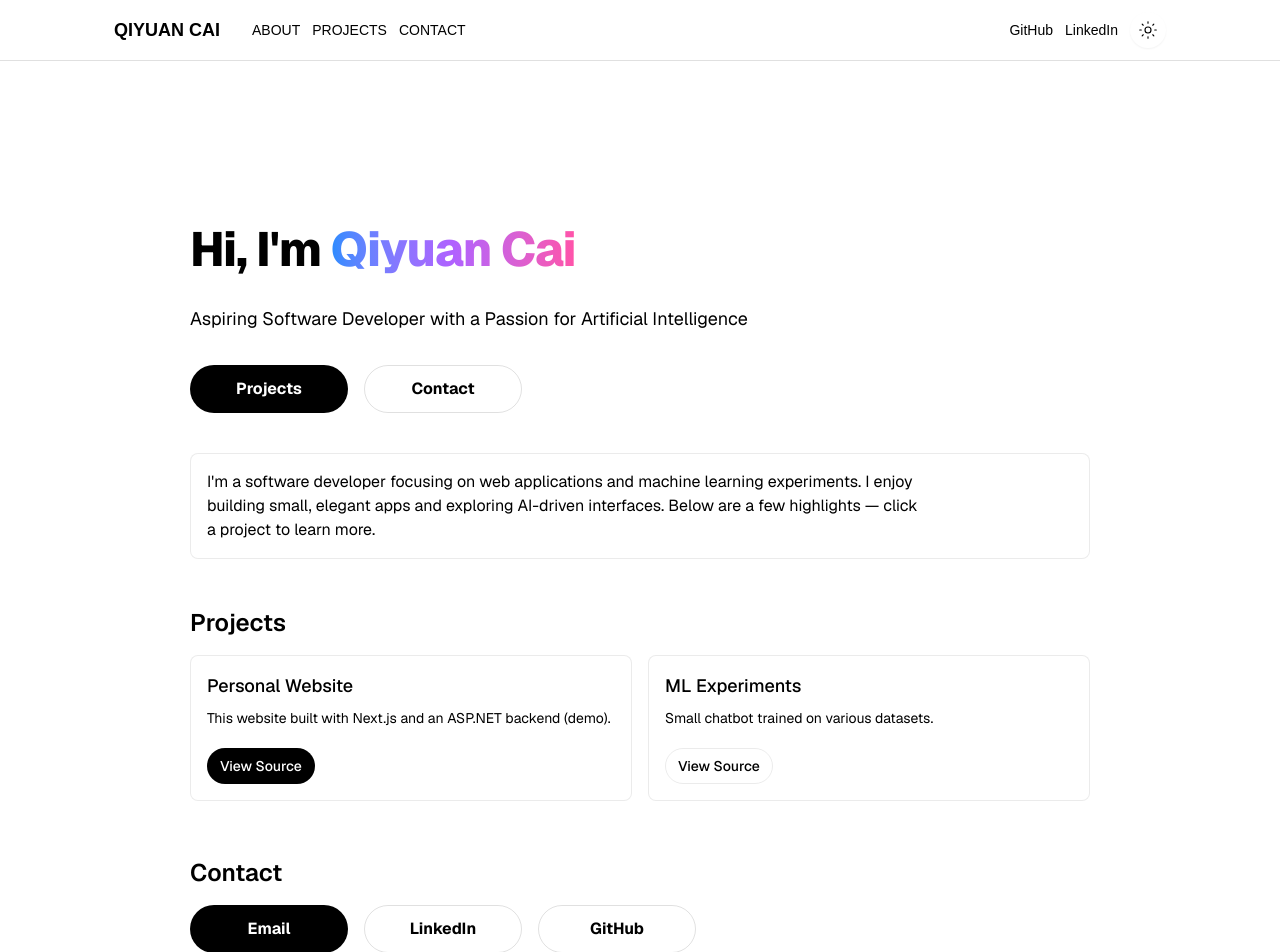
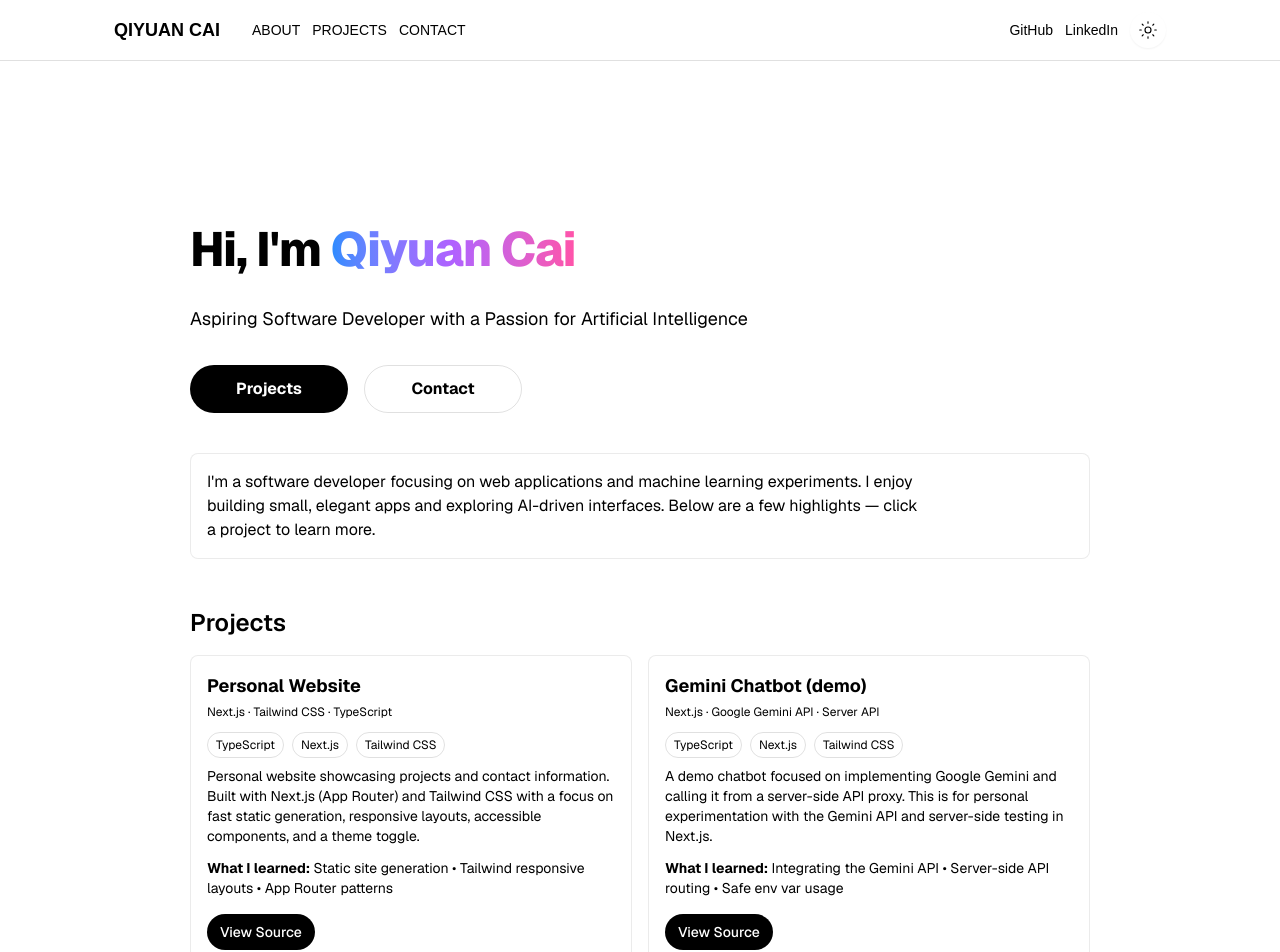
Before and after one commit to mobyyyc/qiyuan-webpage, a Next.js app: page / in a window 1280 px wide. Shown: the top 952 px of the page. Built offline with nearby package versions, Linux system fonts and the light colour scheme.

Commit message:
Updated Projects

```diff
--- a/src/app/globals.css
+++ b/src/app/globals.css
@@ -87,6 +87,24 @@ html.light .mt-5 button.rounded-full.border {
   border-color: rgba(0, 0, 0, 0.08) !important;
 }
 
+/* Language badges: ensure high contrast in both themes. In light mode use pure black for text and a visible black border; in dark mode use white. */
+.language-badge {
+  color: var(--foreground);
+  border-color: rgba(0, 0, 0, 0.06);
+}
+
+html.light .language-badge {
+  /* solid black text and border in light mode */
+  color: #000000 !important;
+  border-color: #000000 !important;
+}
+
+html.dark .language-badge {
+  /* white text and subtle white border in dark mode */
+  color: #ffffff !important;
+  border-color: rgba(255, 255, 255, 0.18) !important;
+}
+
 /* Navbar: stronger bottom border in light mode to match dark-mode visibility */
 html.light header {
   border-bottom-color: rgba(0, 0, 0, 0.12) !important;
--- a/src/app/page.tsx
+++ b/src/app/page.tsx
@@ -1,26 +1,11 @@
 "use client";
 
-import React, { useEffect, useState } from "react";
+import React from "react";
 import Image from "next/image";
+import { projects } from "../data/projects";
 
 export default function Home() {
-  // Use local projects data moved from the old .NET backend
-  const [projects, setProjects] = useState<import("../data/projects").Project[] | null>(null);
-  const [loading, setLoading] = useState(false);
-  const [error, setError] = useState<string | null>(null);
-
-  useEffect(() => {
-    // Load static data synchronousy
-    try {
-      // Dynamic import keeps the data side-effect free for SSR/Client boundaries
-      // and avoids circular imports in some setups.
-      void import("../data/projects").then((mod) => {
-        setProjects(mod.projects);
-      });
-    } catch (err) {
-      setError(String(err));
-    }
-  }, []);
+  // Projects are static; render directly from the imported data
 
   return (
     <div className="font-sans grid grid-rows-[20px_1fr_20px] items-start justify-items-center min-h-screen p-8 pb-20 gap-16 sm:p-20">
@@ -63,21 +48,37 @@ export default function Home() {
         <section id="projects" className="w-full mt-4">
           <h2 className="text-2xl font-semibold text-left">Projects</h2>
           <div className="mt-4 grid grid-cols-1 sm:grid-cols-2 gap-4">
-            {loading && (
-              <div className="col-span-full p-4">Loading projects…</div>
-            )}
-            {error && (
-              <div className="col-span-full p-4 text-red-600">Error loading projects: {error}</div>
-            )}
-            {!loading && !error && projects?.length === 0 && (
-              <div className="col-span-full p-4">No projects yet.</div>
-            )}
-            {!loading && !error && projects?.map((p) => (
-              <article key={p.id} className="rounded-lg border border-black/[.06] dark:border-white/[.08] p-4 bg-background/50">
-                <h3 className="font-medium text-lg">{p.title}</h3>
+            {(projects ?? []).map((p) => (
+              <article key={p.id} className="rounded-lg border border-black/[.06] dark:border-white/[.08] p-4 bg-background/50 flex flex-col justify-between">
+                <h3 className="font-medium text-lg"><b>{p.title}</b></h3>
+                {p.subtitle ? (
+                  <div className="text-xs text-muted-foreground mt-1">{p.subtitle}</div>
+                ) : null}
+                {/* language badges */}
+                {p.languages && p.languages.length > 0 ? (
+                  <div className="mt-3 flex flex-wrap gap-2">
+                    {p.languages.map((lang) => (
+                      <span
+                        key={lang}
+                        className="language-badge text-xs px-2 py-1 rounded-full border"
+                      >
+                        {lang}
+                      </span>
+                    ))}
+                  </div>
+                ) : null}
+
                 <p className="text-sm mt-2 text-muted-foreground">{p.description}</p>
-                <div className="mt-5 flex gap-2">
-                  {/* Single rounded button matching site style: View Source */}
+
+                {/* what I learned */}
+                {p.learned && p.learned.length > 0 ? (
+                  <div className="mt-3 text-sm text-muted-foreground">
+                    <strong className="text-sm">What I learned: </strong>
+                    <span>{p.learned.join(" • ")}</span>
+                  </div>
+                ) : null}
+                {/* place View Source at bottom of the card */}
+                <div className="mt-4 flex gap-2">
                   {(p.repo ?? p.url) ? (
                     <a
                       className="rounded-full border border-solid border-transparent transition-colors flex items-center justify-center bg-foreground text-background gap-2 hover:bg-[#383838] dark:hover:bg-[#ccc] font-medium text-sm sm:text-base h-9 px-3"
--- a/src/data/projects.ts
+++ b/src/data/projects.ts
@@ -1,7 +1,10 @@
 export type Project = {
   id: number;
   title: string;
+  subtitle?: string | null;
   description: string;
+  languages?: string[];
+  learned?: string[];
   url?: string | null;
   repo?: string | null;
 };
@@ -10,15 +13,25 @@ export const projects: Project[] = [
   {
     id: 1,
     title: "Personal Website",
-    description: "This website built with Next.js and an ASP.NET backend (demo).",
+    subtitle: "Next.js · Tailwind CSS · TypeScript",
+  description: "Personal website showcasing projects and contact information. Built with Next.js (App Router) and Tailwind CSS with a focus on fast static generation, responsive layouts, accessible components, and a theme toggle.",
+    languages: ["TypeScript", "Next.js", "Tailwind CSS"],
+    learned: [
+      "Static site generation",
+      "Tailwind responsive layouts",
+      "App Router patterns",
+    ],
     url: null,
     repo: "https://github.com/mobyyyc/qiyuan-webpage",
   },
   {
     id: 2,
-    title: "ML Experiments",
-    description: "Small chatbot trained on various datasets.",
+    title: "Gemini Chatbot (demo)",
+    subtitle: "Next.js · Google Gemini API · Server API",
+  description: "A demo chatbot focused on implementing Google Gemini and calling it from a server-side API proxy. This is for personal experimentation with the Gemini API and server-side testing in Next.js.",
+    languages: ["TypeScript", "Next.js", "Tailwind CSS"],
+    learned: ["Integrating the Gemini API", "Server-side API routing", "Safe env var usage"],
     url: null,
-    repo: null,
+    repo: "https://github.com/mobyyyc/gemini-chatbot-demo",
   },
 ];
```
